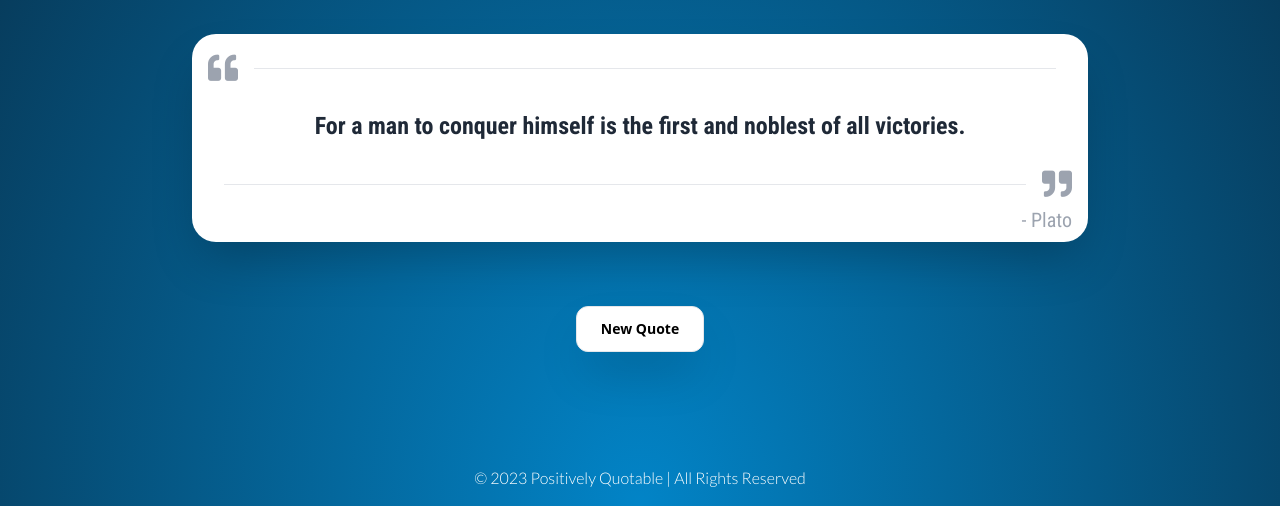
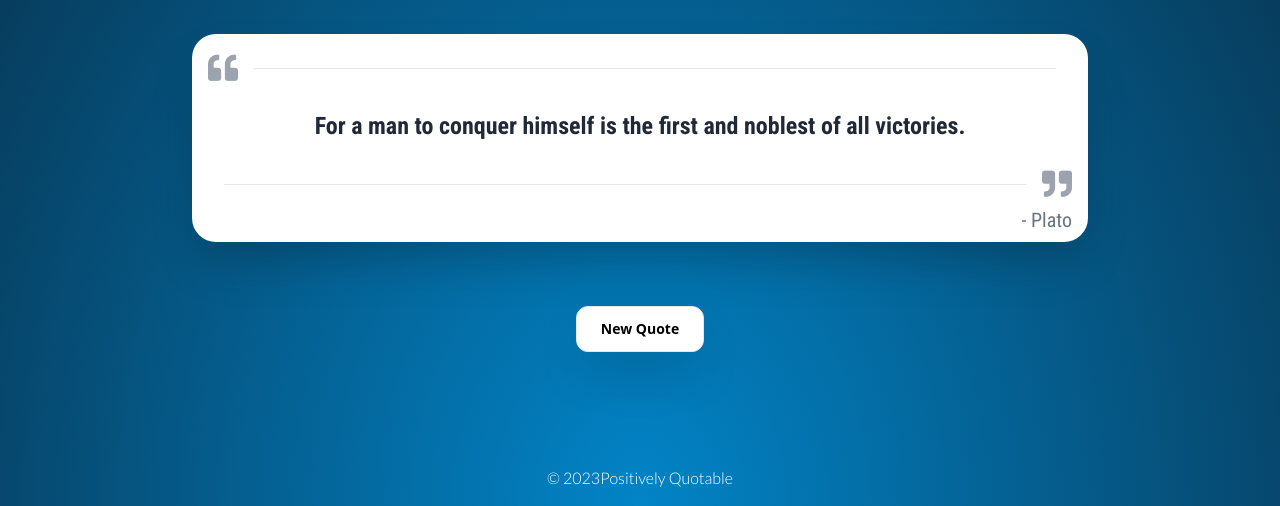
Before and after one commit to bpcollins/SpeedrunTrivia, a website: page dist/index.html in a window 1280 px wide. Shown: the part 294-800 px from the top of the page. Drawn offline with Linux system fonts and the light colour scheme.

Commit message:
Change footer and author styling

```diff
--- a/dist/index.html
+++ b/dist/index.html
@@ -82,7 +82,7 @@
                 <i class="fa fa-quote-right text-3xl text-gray-400"></i>
             </div>
         </div>
-        <p id="author" class="absolute bottom-2 right-4 text-gray-400 text-lg md:text-xl transition-opacity"></p>
+        <p id="author" class="absolute bottom-2 right-4 text-gray-500 text-lg md:text-xl transition-opacity"></p>
     </div>
     <div class="flex justify-center items-center mt-24 sm:mt-20 md:mt-16">
         <button class="bg-white hover-bg-gray-300 text-black font-semibold py-3 px-6 border border-gray-200 rounded-xl shadow-2xl text-sm" id="new-quote">New Quote</button>
@@ -91,7 +91,7 @@
 </body>
 <footer class="fixed bottom-0 w-full z-20 bg-opacity-0 font-lato font-thin text-white text-center">
     <div class="max-w-screen-xl mx-auto text-md p-4">
-        <p>&copy; <span id="currentYear"></span> Positively Quotable | All Rights Reserved</p>
+        <p>&copy; <span id="currentYear"></span>Positively Quotable</p>
     </div>
 </footer>
 <script src="quotes.js"></script>
```
